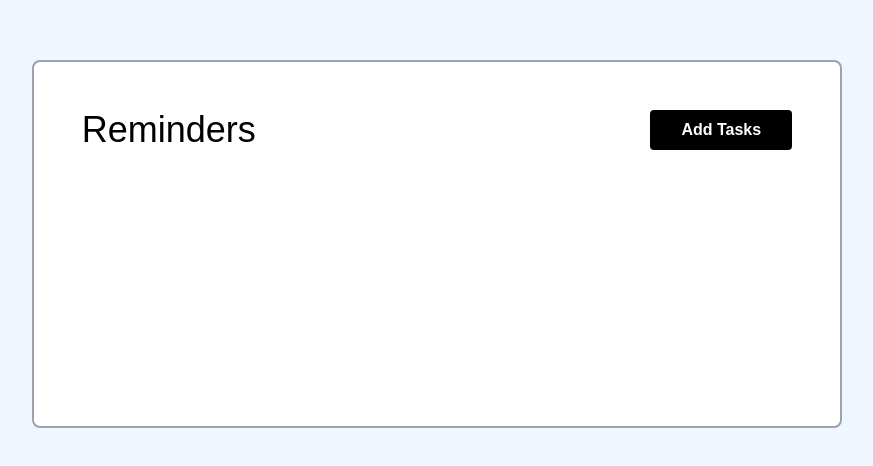
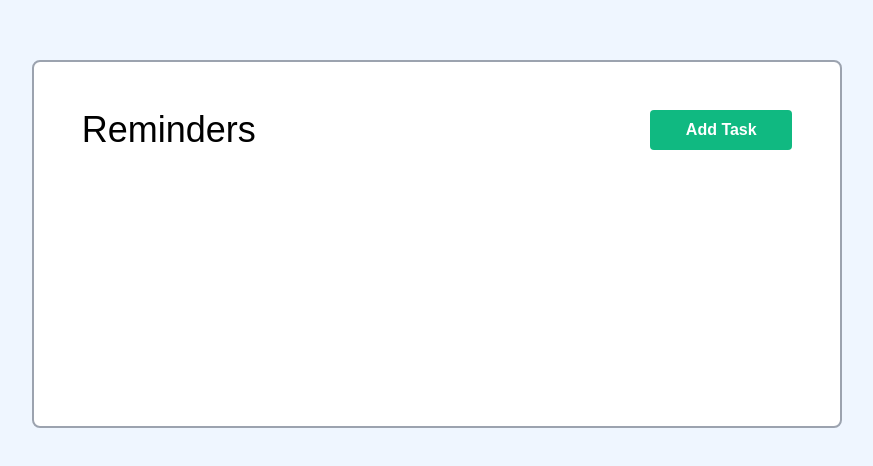
Before and after one commit to AbhinavRobinson/one-react-app, a React (Create React App) app: page / in a window 1280 px wide. Shown: the part 156-622 px from the top of the page, without its empty margins (203-1076 px from the left). Built offline with nearby package versions, Linux system fonts and the light colour scheme.

Commit message:
(feat): add button component

```diff
--- /dev/null
+++ b/src/components/Button.tsx
@@ -0,0 +1,17 @@
+/** Add Task Button Component
+ * @returns Add task button
+ */
+const Button = ({ color = "bg-black", text = "Add Tasks" }) => {
+  return (
+    <button
+      className={
+        "justify-end w-1/5 h-10 font-semibold text-center text-white bg-black rounded " +
+        color
+      }
+    >
+      {text}
+    </button>
+  );
+};
+
+export default Button;
--- a/src/components/Reminder.tsx
+++ b/src/components/Reminder.tsx
@@ -1,3 +1,5 @@
+import Button from "./Button";
+
 /** Task Reminder Component
  * @returns Task Reminder
  */
@@ -5,9 +7,7 @@ const Reminder = ({ title = "Reminders" }) => {
   return (
     <header className="flex flex-row w-2/3 p-12 bg-white border-2 border-gray-400 rounded-lg h-1/2">
       <h1 className="w-4/5 h-10 text-4xl font-medium align-middle">{title}</h1>
-      <button className="justify-end w-1/5 h-10 font-semibold text-center text-white bg-black rounded">
-        Add Tasks
-      </button>
+      <Button color="bg-green-500" text="Add Task" />
     </header>
   );
 };
```
Also changed, not shown: 1 other file (tests, documents, lock files or other folders).
